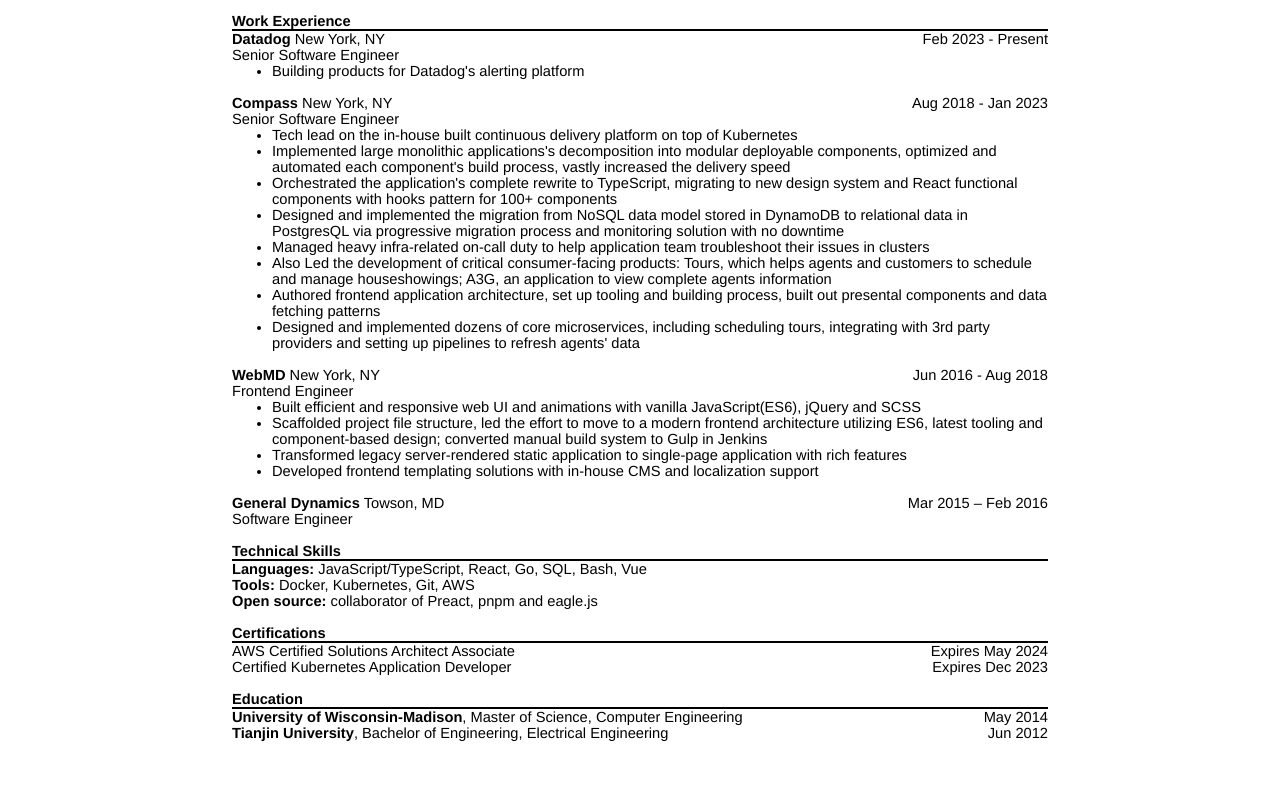
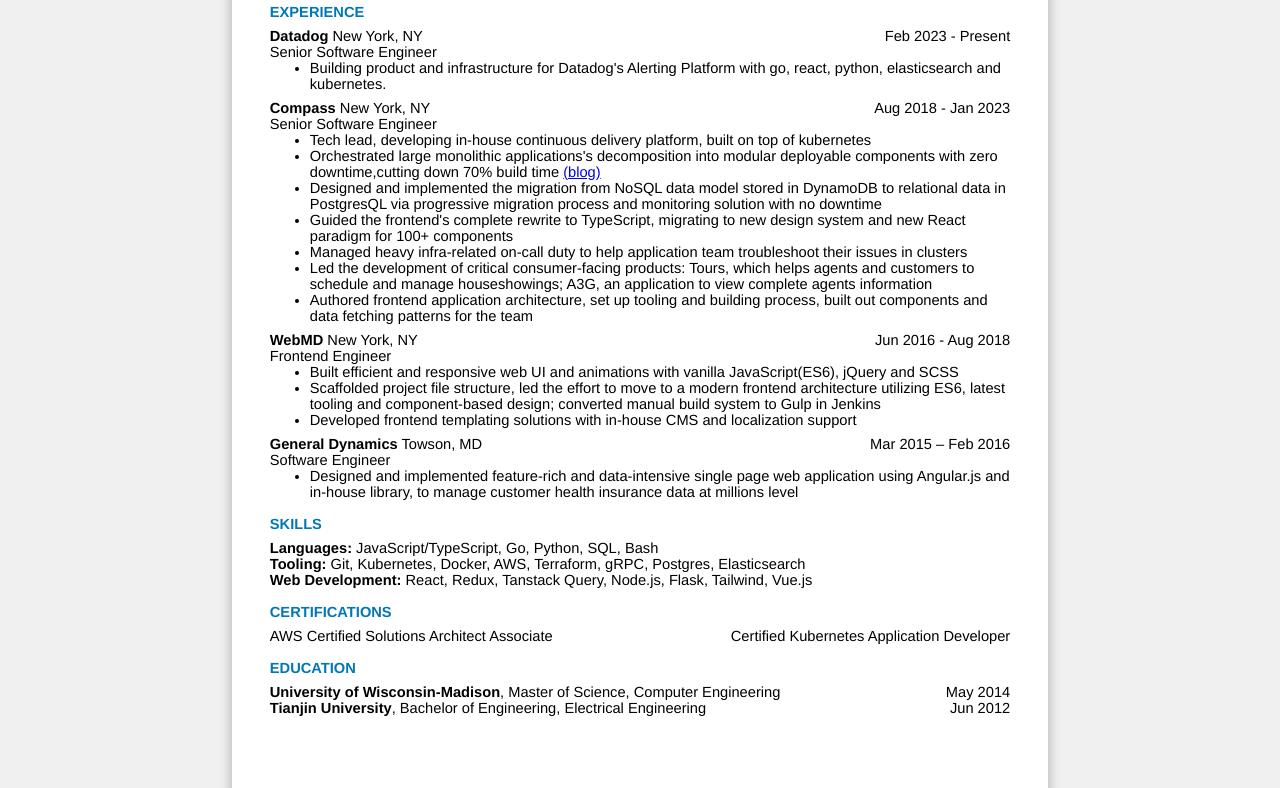
Before and after one commit to yaodingyd/resume, a website built with Vite: page index.html in a window 1280 px wide. Shown: the part 118-906 px from the top of the page. Built offline with nearby package versions, Linux system fonts and the light colour scheme.

Commit message:
update resume

```diff
--- a/index.html
+++ b/index.html
@@ -3,15 +3,15 @@
   <head>
     <meta charset="UTF-8" />
     <meta name="viewport" content="width=device-width, initial-scale=1.0" />
+    <link rel="stylesheet" href="/style.css" >
     <title>Yao Ding</title>
   </head>
   <body>
-    <button onclick={window.print()}>Print</button>
     <main>
       <h1>Yao Ding</h1>
       <h5>New York, NY | (608)770-6809 | yaodingyd@gmail.com</h5>
       <section>
-        <header>Work Experience</header>
+        <header>Experience</header>
         <article>
           <div class="flex-container">
             <span><b>Datadog</b> New York, NY</span>
@@ -19,7 +19,7 @@
           </div>
           <div>Senior Software Engineer</div>
           <ul>
-            <li>Building products for Datadog's alerting platform</li>
+            <li>Building product and infrastructure for Datadog's Alerting Platform with go, react, python, elasticsearch and kubernetes.</li>
           </ul>
         </article>
         <article>
@@ -29,14 +29,14 @@
           </div>
           <div>Senior Software Engineer</div>
           <ul>
-            <li>Tech lead on the in-house built continuous delivery platform on top of Kubernetes</li>
-            <li>Implemented large monolithic applications's decomposition into modular deployable components, optimized and automated each component's build process, vastly increased the delivery speed</li>
-            <li>Orchestrated the application's complete rewrite to TypeScript, migrating to new design system and React functional components with hooks pattern for 100+ components</li>
+            <li>Tech lead, developing in-house continuous delivery platform, built on top of kubernetes</li>
+            <li>Orchestrated large monolithic applications's decomposition into modular deployable components with zero downtime,cutting down 70% build time <a href="https://medium.com/compass-true-north/decomposing-a-monolithic-continuous-delivery-tool-with-zero-downtime-c7deca1104e3" target="_blank" rel="noopener noreferrer">(blog)</a></li>
             <li>Designed and implemented the migration from NoSQL data model stored in DynamoDB to relational data in PostgresQL via progressive migration process and monitoring solution with no downtime</li>
+            <li>Guided the frontend's complete rewrite to TypeScript, migrating to new design system and new React paradigm for 100+ components</li>
             <li>Managed heavy infra-related on-call duty to help application team troubleshoot their issues in clusters</li>
-            <li>Also Led the development of critical consumer-facing products: Tours, which helps agents and customers to schedule and manage houseshowings; A3G, an application to view complete agents information</li>
-            <li>Authored frontend application architecture, set up tooling and building process, built out presental components and data fetching patterns</li>
-            <li>Designed and implemented dozens of core microservices, including scheduling tours, integrating with 3rd party providers and setting up pipelines to refresh agents' data</li>
+            <li>Led the development of critical consumer-facing products: Tours, which helps agents and customers to schedule and manage houseshowings; A3G, an application to view complete agents information</li>
+            <li>Authored frontend application architecture, set up tooling and building process, built out components and data fetching patterns for the team
+            </li>
           </ul>
         </article>
         <article>
@@ -47,8 +47,8 @@
           <div>Frontend Engineer</div>
           <ul>
             <li>Built efficient and responsive web UI and animations with vanilla JavaScript(ES6), jQuery and SCSS</li>
-            <li>Scaffolded project file structure, led the effort to move to a modern frontend architecture utilizing ES6, latest tooling and component-based design; converted manual build system to Gulp in Jenkins</li>
-            <li>Transformed legacy server-rendered static application to single-page application with rich features</li>
+            <li>Scaffolded project file structure, led the effort to move to a modern frontend architecture utilizing ES6, latest tooling and component-based design; converted manual build system to Gulp in Jenkins
+            </li>
             <li>Developed frontend templating solutions with in-house CMS and localization support</li>
           </ul>
         </article>
@@ -58,23 +58,23 @@
             <span>Mar 2015 – Feb 2016</span>
           </div>
           <div>Software Engineer</div>
+          <ul>
+            <li>Designed and implemented feature-rich and data-intensive single page web application using Angular.js and in-house library, to manage customer health insurance data at millions level
+            </li>
+          </ul>
         </article>
       </section>
       <section>
-        <header>Technical Skills</header>
-        <p><b>Languages:</b> JavaScript/TypeScript, React, Go, SQL, Bash, Vue</p>
-        <p><b>Tools:</b> Docker, Kubernetes, Git, AWS</p>
-        <p><b>Open source:</b> collaborator of Preact, pnpm and eagle.js</p>
+        <header>Skills</header>
+        <p><b>Languages:</b> JavaScript/TypeScript, Go, Python, SQL, Bash</p>
+        <p><b>Tooling:</b> Git, Kubernetes, Docker, AWS, Terraform, gRPC, Postgres, Elasticsearch</p>
+        <p><b>Web Development:</b> React, Redux, Tanstack Query, Node.js, Flask, Tailwind, Vue.js</p>
       </section>
       <section>
         <header>Certifications</header>
         <p class="flex-container">
           <span>AWS Certified Solutions Architect Associate</span>
-          <span>Expires May 2024</span>
-        </p>
-        <p class="flex-container">
           <span>Certified Kubernetes Application Developer</span>
-          <span>Expires Dec 2023</span>
         </p>
       </section>
       <section>
--- a/style.css
+++ b/style.css
@@ -1,11 +1,28 @@
+body {
+  background-color: #f0f0f0;
+  display: flex;
+  justify-content: center;
+  align-items: center;
+  margin: 0;
+  padding: 20px;
+  box-sizing: border-box;
+}
+
 main {
   -webkit-font-smoothing: antialiased;
   -moz-osx-font-smoothing: grayscale;
   font-family: Avenir, Helvetica, Arial, sans-serif;
   font-size: 11pt;
-  max-width: 8.5in;
+  width: 8.5in;
   height: 11in;
-  margin: 1cm auto;
+  background-color: white;
+  box-shadow:
+    0 0 10px rgba(0, 0, 0, 0.1),
+    0 5px 15px rgba(0, 0, 0, 0.2);
+  border-radius: 5px;
+  padding: 1cm;
+  box-sizing: border-box;
+  overflow: hidden;
 }
 
 h1,h2,h3,h4,h5 {
@@ -15,8 +32,10 @@
 
 header {
   font-weight: bold;
-  border-bottom: 2px solid black;
   margin-top: 1rem;
+  margin-bottom: 0.5rem;
+  text-transform: uppercase;
+  color: #0077b6;
 }
 
 .flex-container {
@@ -25,11 +44,15 @@
 }
 
 ul {
-  margin: 0 0 1rem;
+  margin: 0;
 }
 
 p {
   margin: 0;
+}
+
+article {
+  margin-bottom: 0.5rem;
 }
 
 @page {
@@ -38,12 +61,15 @@
 
 @media print {
   main {
-    width: auto;
     height: auto;
     margin: 0;
+    padding: 0;
+    border: none;
+    border-radius: none;
+    box-shadow: none;
  }
 
- button {
+ a, button {
    display: none;
  }
 }
```
Also changed, not shown: docs/index.html (+28 -22 lines), 4 other files.
